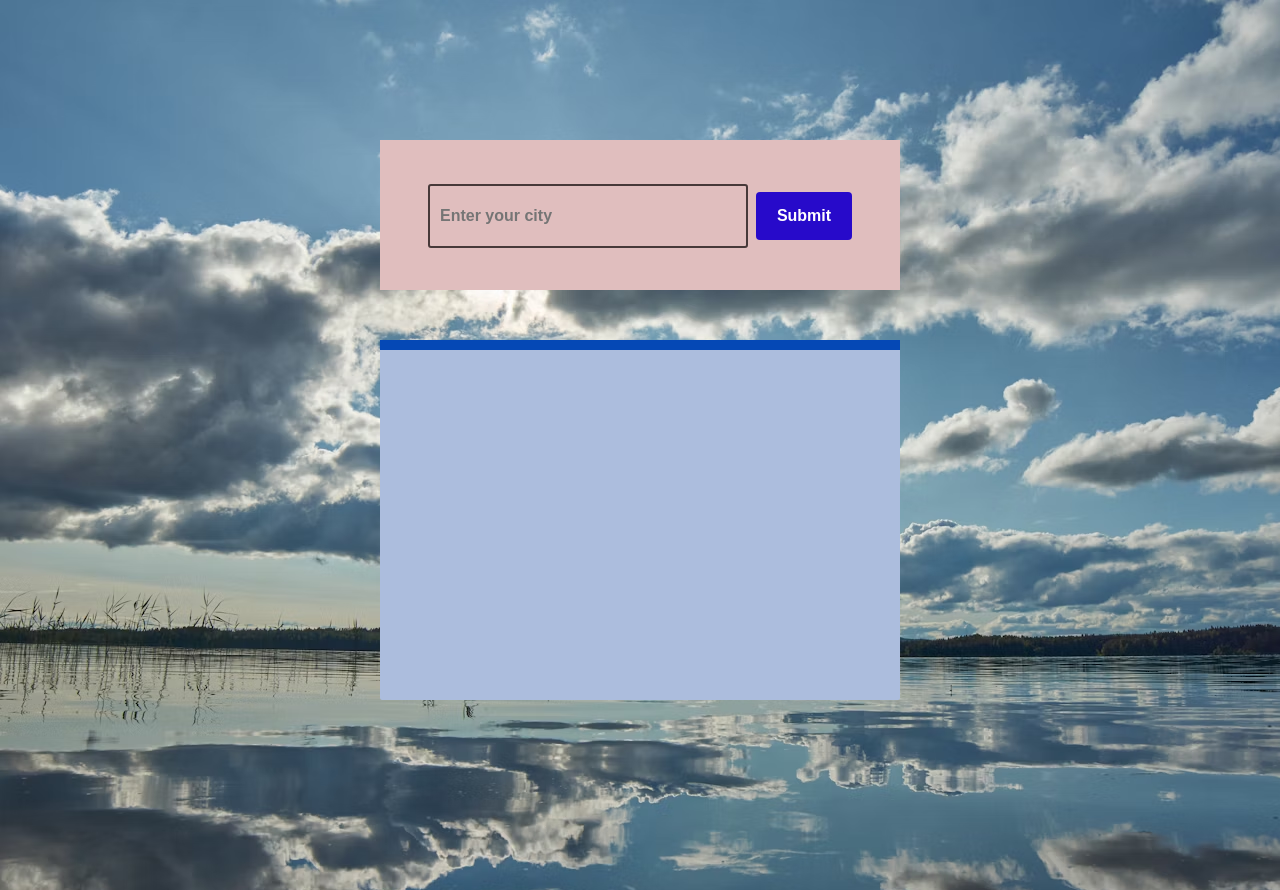
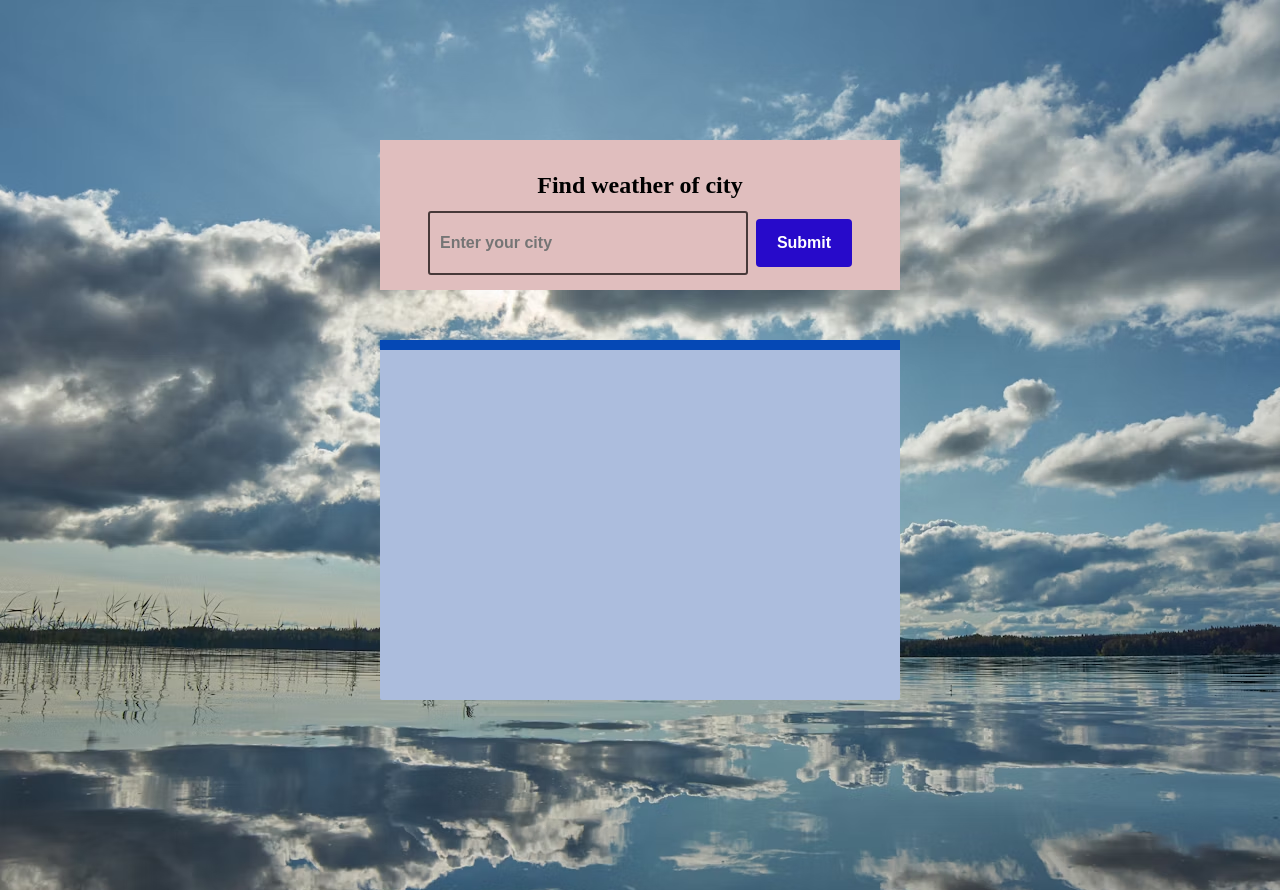
Before and after one commit to harshvyas15/Weather, a plain HTML site: page index.html in a window 1280 px wide. Drawn offline with Linux system fonts and the light colour scheme.

Commit message:
Update index.html

```diff
--- a/index.html
+++ b/index.html
@@ -10,6 +10,7 @@
     <div class="container">
         <section class="main">
             <section class="inputs">
+                <h2>Find weather of city</h2>
                 <input type="text" placeholder="Enter your city" id="cityinput"> <!-- Corrected id to 'cityinput' -->
                 <input type="submit" value="Submit" id="submitBtn"> <!-- Corrected id to 'submitBtn' -->
             </section>
```
